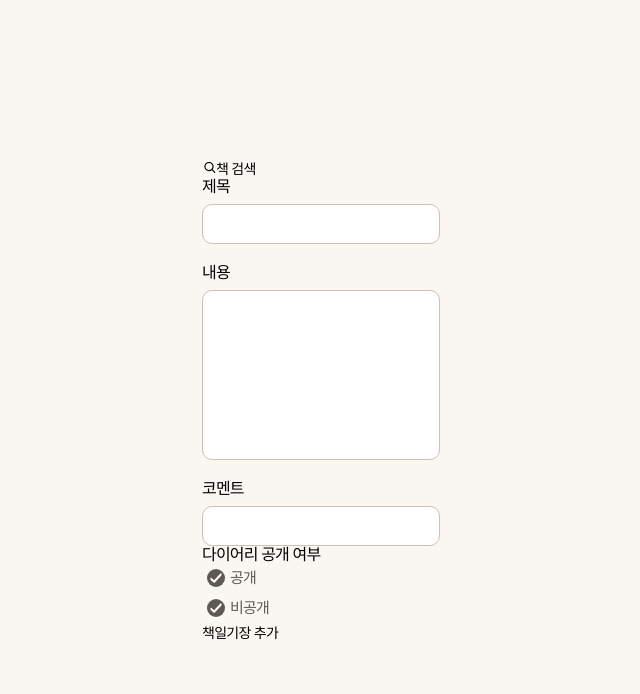
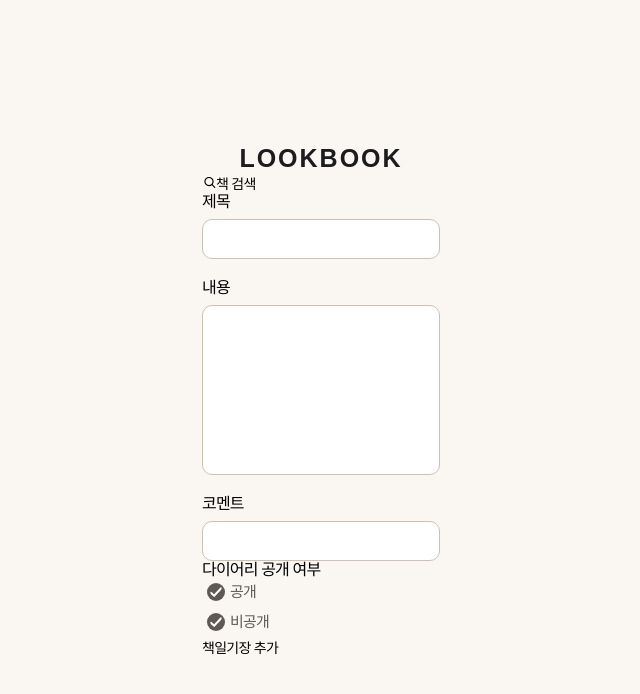
Before and after one commit to doheek2/lookbook, a React (Create React App) app: page /diaryForm in a window 1280 px wide. Shown: the top 694 px of the page, without its empty margins (319-959 px from the left). Built offline with nearby package versions, Linux system fonts and the light colour scheme; no server answers; a web font is replaced by a local one.

Commit message:
feat: Logo 컴포넌트 추가

```diff
--- a/src/routes/DiaryForm/index.tsx
+++ b/src/routes/DiaryForm/index.tsx
@@ -1,8 +1,10 @@
 import { useLocation } from 'react-use'
 
 import CloseBtn from 'components/CloseBtn'
+import Logo from 'components/Logo'
+import Form from './Form'
+
 import styles from './diaryForm.module.scss'
-import Form from './Form'
 
 const DiaryForm = () => {
   const location = useLocation()
@@ -10,6 +12,7 @@ const DiaryForm = () => {
 
   return (
     <main className={styles.diaryFormWrapper}>
+      <Logo className={styles.webLogo} />
       <CloseBtn className={styles.mobileCloseBtn} />
       {/* TODO: 수정 시 데이터 추가 */}
       {isEdit && <Form isEdit={isEdit} />}
```
